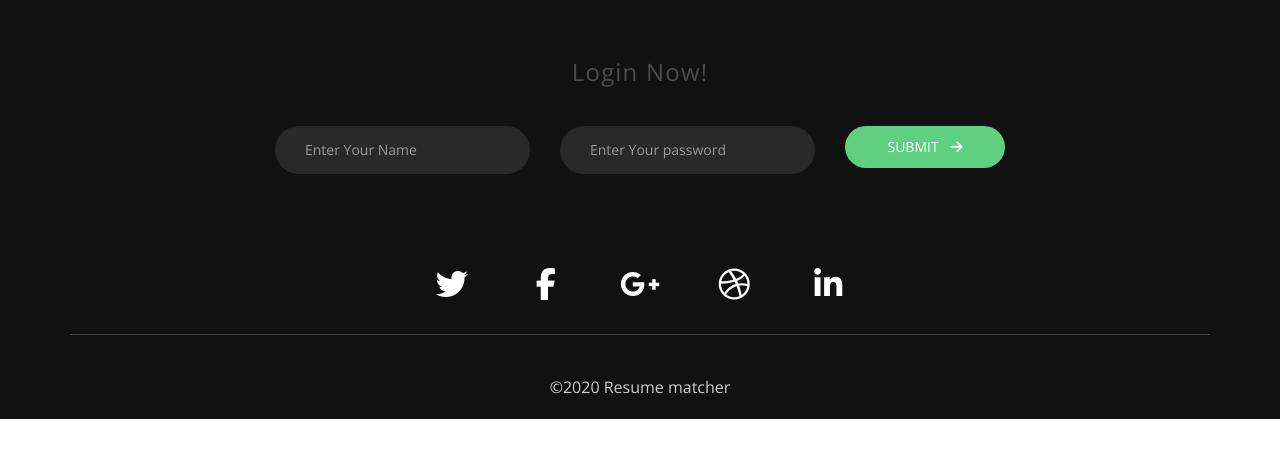
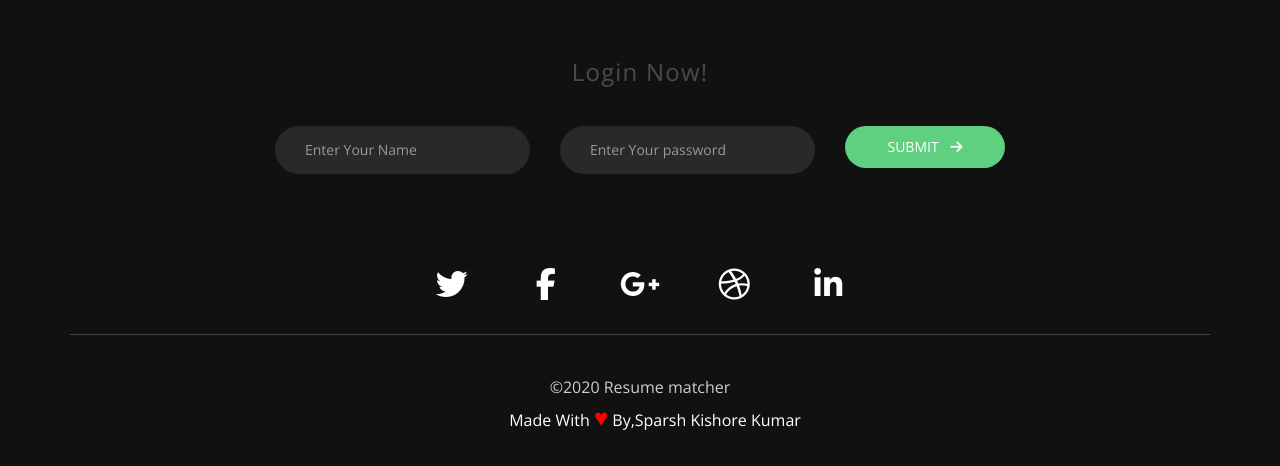
Before and after one commit to sparsh308/Resume-optimizer, a Django app: page / in a window 1280 px wide. Shown: the part 2606-3072 px from the top of the page. Before the commit the page ends 3025 px from the top, so only its background shows below. Run offline with Django 3.2, Linux system fonts and the light colour scheme; data that the repository does not hold is empty; some libraries are stand-ins or nearby versions; some web fonts are replaced.

Commit message:
new commit

```diff
--- a/templates/index.html
+++ b/templates/index.html
@@ -286,7 +286,15 @@
       </ul>
       ©2020 Resume matcher
       <div class="credits">
+        <div class="container text-center">
+          <span>
+            <p style="color: white;">Made With <span style="font-size:150%;color:red;">&hearts;</span>
 
+
+              <span style="color: white;">By,<a href="https://github.com/sparsh308" style="color: white;"
+                  target="_blank">Sparsh Kishore
+                  Kumar</a></span>
+        </div>
 
       </div>
     </div>
```
